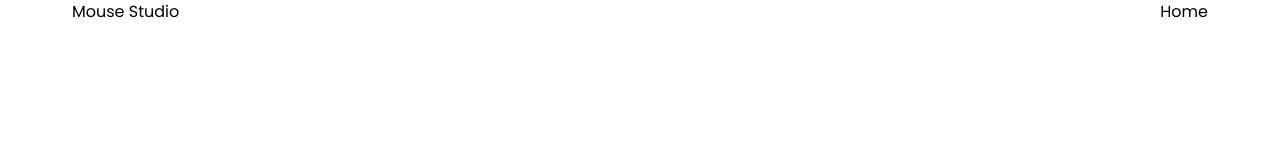
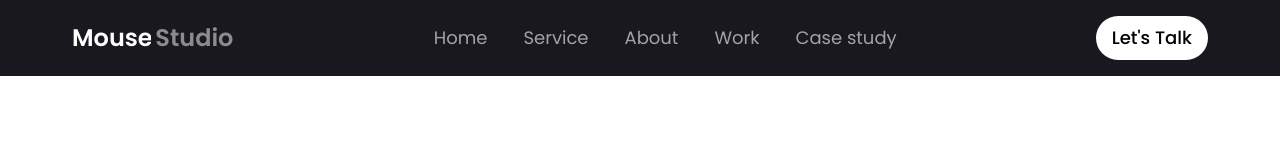
Before and after one commit to yeasin2448/mouse-studio, a website: page pages/index.html in a window 1280 px wide. Drawn offline with Linux system fonts and the light colour scheme.

Commit message:
1st upddae

```diff
--- a/pages/index.html
+++ b/pages/index.html
@@ -10,21 +10,70 @@
   </head>
   <body>
     <!-- header area start -->
-    <header class="header_area">
+    <header class="header_area bg-o py-4">
       <div class="container mx-auto">
         <div class="flex items-center justify-between gap-5">
           <div class="brand_logo">
-            <a href="#0">
-              <span>Mouse</span>
-              <span>Studio</span>
+            <a
+              href="#0"
+              class="flex items-center gap-1 text-2xl font-semibold font-poppins group"
+            >
+              <span
+                class="text-white group-hover:text-opacity-50 transition-all md:w-5 lg:w-full overflow-hidden"
+                >Mouse</span
+              >
+              <span
+                class="text-white text-opacity-50 group-hover:text-opacity-100 transition-all md:w-[14px] lg:w-full overflow-hidden"
+                >Studio</span
+              >
             </a>
           </div>
           <div class="main_menu">
             <ul class="flex items-center gap-5">
               <li>
-                <a href="#0">Home</a>
+                <a
+                  href="#0"
+                  class="text-white text-opacity-60 lg:text-lg sm:text-base text-sm font-normal font-poppins px-2 hover:text-opacity-100 transition-all"
+                  >Home</a
+                >
+              </li>
+              <li>
+                <a
+                  href="#0"
+                  class="text-white text-opacity-60 lg:text-lg sm:text-base text-sm font-normal font-poppins px-2 hover:text-opacity-100 transition-all"
+                  >Service</a
+                >
+              </li>
+              <li>
+                <a
+                  href="#0"
+                  class="text-white text-opacity-60 lg:text-lg sm:text-base text-sm font-normal font-poppins px-2 hover:text-opacity-100 transition-all"
+                  >About</a
+                >
+              </li>
+              <li>
+                <a
+                  href="#0"
+                  class="text-white text-opacity-60 lg:text-lg sm:text-base text-sm font-normal font-poppins px-2 hover:text-opacity-100 transition-all"
+                  >Work</a
+                >
+              </li>
+              <li>
+                <a
+                  href="#0"
+                  class="text-white text-opacity-60 lg:text-lg sm:text-base text-sm font-normal font-poppins px-2 hover:text-opacity-100 transition-all"
+                  >Case study</a
+                >
               </li>
             </ul>
+          </div>
+          <div class="lets_btn">
+            <button
+              type="button"
+              class="bg-white rounded-3xl py-2 px-4 text-black md:text-lg font-medium font-poppins"
+            >
+              Let's Talk
+            </button>
           </div>
         </div>
       </div>
--- a/tailwind.config.js
+++ b/tailwind.config.js
@@ -29,6 +29,7 @@ module.exports = {
         theme_color: "#028FF0",
         primary_color: "#0DC1D9",
         tr_hover: "#defbff",
+        o: "#19181f",
       },
       dropShadow: {
         bmp: "0px 1px 17px rgba(0, 27, 45, 0.09)",
@@ -63,10 +64,7 @@ module.exports = {
       },
     },
     fontFamily: {
-      barlow: "'Barlow Semi Condensed', sans-serif",
-      archivo: "'Archivo Narrow', sans-serif;",
-      boogaloo: "'Boogaloo', cursive;",
-      chau: "'Chau Philomene One', sans-serif",
+      poppins: "'Poppins', sans-serif",
     },
   },
   plugins: [],
```
Also changed, not shown: sass/css/custom.css.
